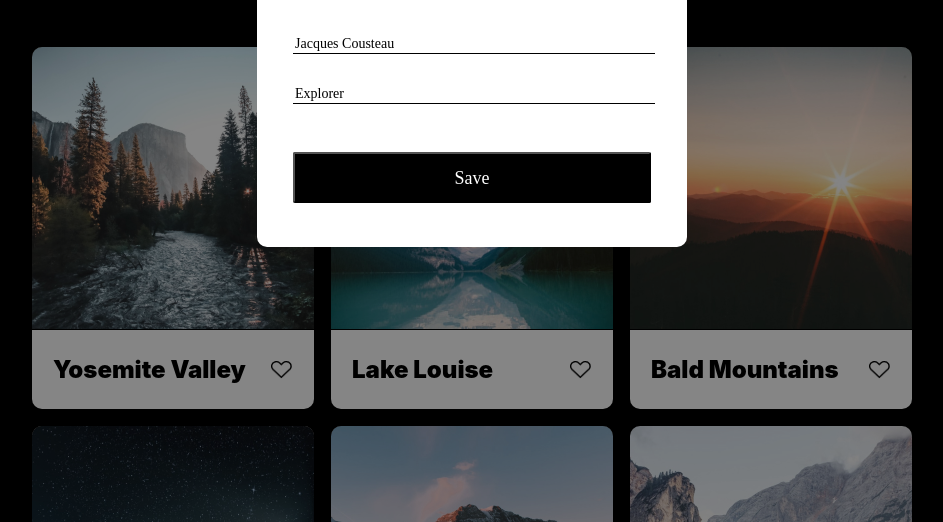
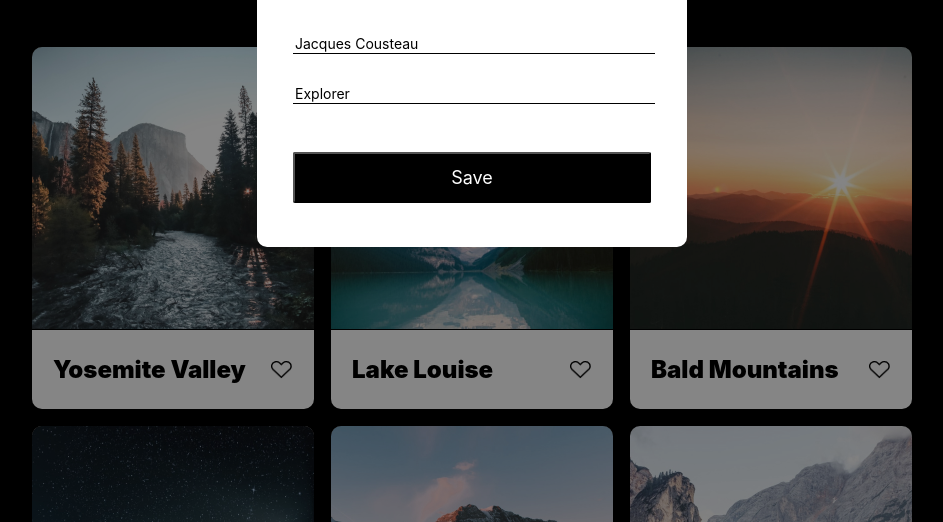
Before and after one commit to AnaC-25140/web_project_around, a plain HTML site: page index.html in a window 1280 px wide. Both pictures are taken after a click on the link 744 px from the left and 185 px from the top of the page. Shown: the part 278-800 px from the top of the page, without its empty margins (168-1111 px from the left). Drawn offline with Linux system fonts and the light colour scheme.

Commit message:
Correccion by instructor TT4

```diff
--- a/blocks/body.css
+++ b/blocks/body.css
@@ -6,7 +6,8 @@ h1,
 h2,
 h3,
 h4,
-p {
+p
+{
   font-family: "Inter", sans-serif;
   color: #ffffff;
 }
--- a/blocks/fonts.css
+++ b/blocks/fonts.css
@@ -1,12 +1,12 @@
 @font-face {
-  font-family: 'Inter';
-  src: url(../fonts/Inter-Black.ttf);
+  font-family: "Inter";
+  src: local url("../fonts/Inter-Black.ttf");
 }
 @font-face {
-  font-family: 'Inter';
-  src: url(../fonts/Inter-Medium.ttf);
+  font-family:"Inter";
+  src: local url("../fonts/Inter-Medium.ttf");
 }
 @font-face {
-  font-family: 'Inter';
-  src: url(../fonts/Inter-Regular.ttf);
+  font-family: "Inter";
+  src: local url("../fonts/Inter-Regular.ttf");
 }
--- a/blocks/popup.css
+++ b/blocks/popup.css
@@ -6,6 +6,7 @@
   top: 0;
   left: 0;
   position: fixed;
+  font-family: "Inter", sans-serif;
 }
 .popup__form{
   width: 430px;
@@ -38,6 +39,7 @@
   line-height: 17px;
   letter-spacing: 0em;
   text-align: left;
+
 }
 .popup__form-about{
   width: 358px;
@@ -71,6 +73,7 @@
 }
 .popup__opened{
   display: flex;
+
 }
 .popup__close-button{
   position: relative;
--- a/pages/index.css
+++ b/pages/index.css
@@ -5,6 +5,4 @@
 @import url(../blocks/profile.css);
 @import url(../blocks/elements.css);
 @import url(../blocks/popup.css);
-@import url(../fonts/Inter-Black.ttf);
-@import url(../fonts/Inter-Medium.ttf);
-@import url(../fonts/Inter-Regular.ttf);
+@import url(../blocks/fonts.css);
```
